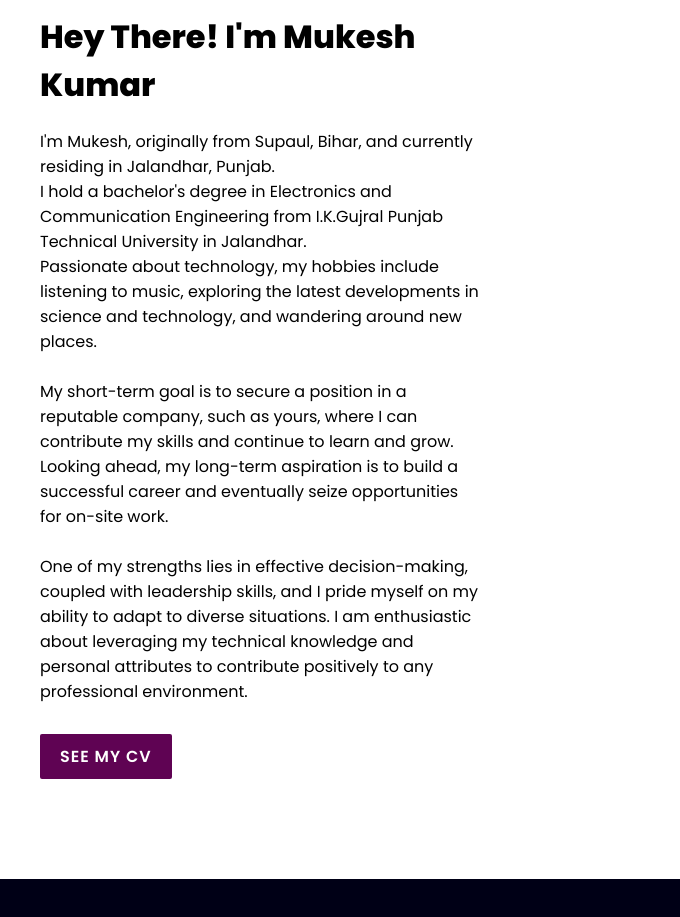
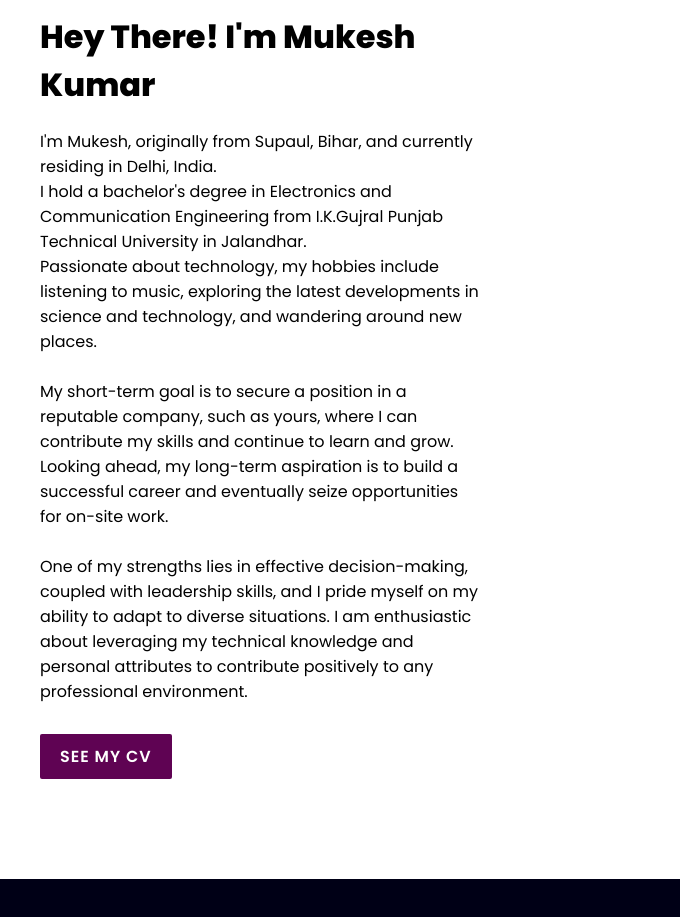
Before and after one commit to Mukeshkr60/Portfolio, a plain HTML site: page index.html in a window 1280 px wide. Shown: the part 1020-1937 px from the top of the page, 600-1280 px from the left. Drawn offline with Linux system fonts and the light colour scheme.

Commit message:
Update index.html

```diff
--- a/index.html
+++ b/index.html
@@ -70,7 +70,7 @@
         <div class="column col-right reveal">
           <h2 class="content-title">Hey There! I'm Mukesh Kumar</h2>
           <p class="paragraph-text">
-            I'm Mukesh, originally from Supaul, Bihar, and currently residing in Jalandhar,   Punjab.<br>
+            I'm Mukesh, originally from Supaul, Bihar, and currently residing in Delhi, India.<br>
              I hold a bachelor's degree in Electronics and Communication Engineering from I.K.Gujral Punjab Technical University in Jalandhar.<br>
              Passionate about technology, my hobbies include listening to music, exploring the latest developments in science and technology, and wandering around new places. <br>
 
```
